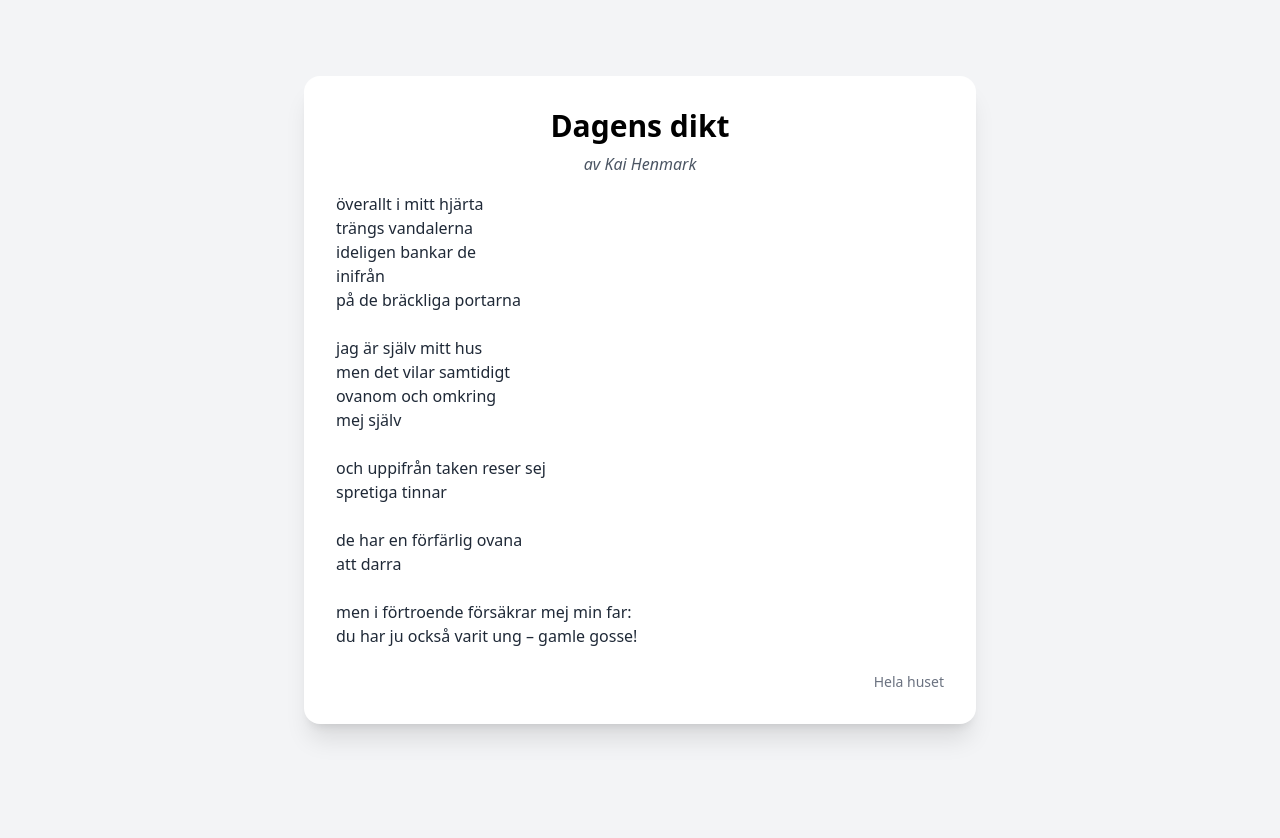
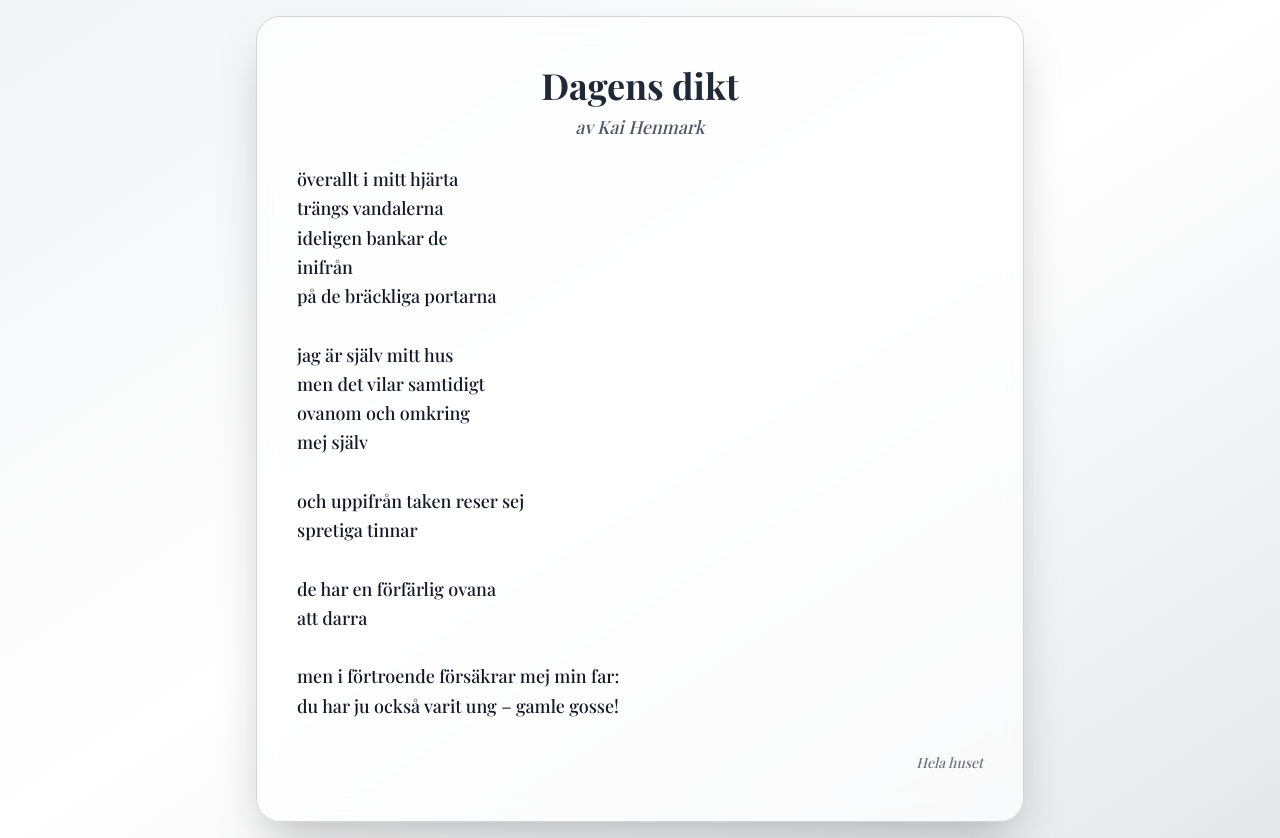
Before and after one commit to samuelkaktus/diktprojekt, a plain HTML site: page index.html in a window 1280 px wide. Before the commit the page ends 800 px from the top, so only its background shows below. Drawn offline with nearby package versions, Linux system fonts and the light colour scheme.

Commit message:
index.html

```diff
--- a/index.html
+++ b/index.html
@@ -5,13 +5,19 @@
   <meta name="viewport" content="width=device-width, initial-scale=1.0" />
   <title>Dagens dikt – Kai Henmark</title>
   <script src="https://cdn.tailwindcss.com"></script>
+  <style>
+    @import url('https://fonts.googleapis.com/css2?family=Playfair+Display:wght@500;700&display=swap');
+    body {
+      font-family: 'Playfair Display', serif;
+    }
+  </style>
 </head>
-<body class="bg-gray-100 min-h-screen flex items-center justify-center p-4">
-  <div class="bg-white rounded-2xl shadow-xl max-w-2xl w-full p-8 text-center">
-    <h1 class="text-3xl font-semibold mb-2">Dagens dikt</h1>
-    <p class="text-gray-600 italic mb-4">av Kai Henmark</p>
-    <div id="poem" class="text-gray-800 whitespace-pre-line text-left"></div>
-    <p id="title" class="text-right text-sm text-gray-500 mt-6"></p>
+<body class="bg-gradient-to-br from-gray-100 via-white to-gray-200 min-h-screen flex items-center justify-center p-4">
+  <div class="bg-white/70 backdrop-blur-md rounded-3xl shadow-2xl max-w-3xl w-full px-10 py-12 text-center border border-gray-300">
+    <h1 class="text-4xl font-bold mb-2 text-gray-800">Dagens dikt</h1>
+    <p class="text-gray-600 italic mb-6 text-lg">av Kai Henmark</p>
+    <div id="poem" class="text-gray-900 whitespace-pre-line text-left leading-relaxed text-lg"></div>
+    <p id="title" class="text-right text-sm text-gray-500 mt-8 italic"></p>
   </div>
 
   <script>
```
